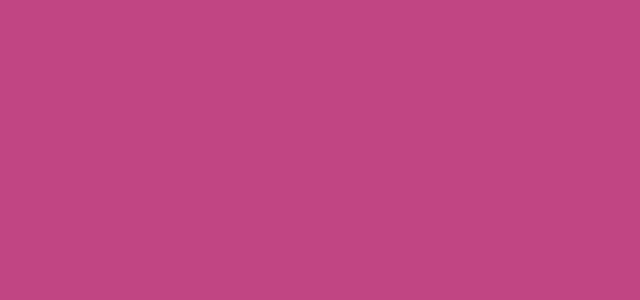
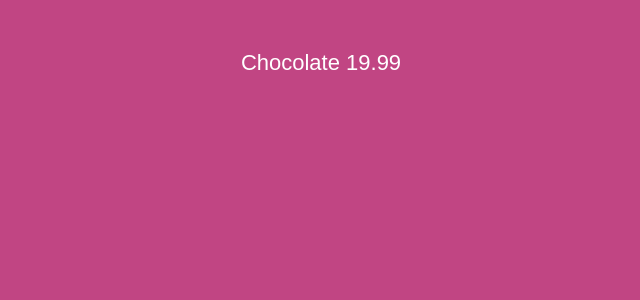
Before and after one commit to mayconjardim/donuts, an Angular app: page / in a window 1280 px wide. Shown: the top 300 px of the page, without its empty margins (319-959 px from the left). Built offline with nearby package versions, Linux system fonts and the light colour scheme; a web font is replaced by a local one.

Commit message:
Donut list component e  donut model

```diff
--- /dev/null
+++ b/src/app/admin/containers/donut-list/donut-list.component.ts
@@ -0,0 +1,48 @@
+import { Component, OnInit } from '@angular/core';
+import { Donut } from '../../models/donut.model';
+
+@Component({
+  selector: 'donut-list',
+  template: `
+    <div>
+      <div>
+        {{ donut.name }}
+        {{ donut.price }}
+      </div>
+    </div>
+  `,
+  styles: [],
+})
+export class DonutListComponent implements OnInit {
+  donut!: any;
+  donuts!: Donut[];
+  constructor() {}
+
+  ngOnInit(): void {
+    this.donuts = [
+      {
+        id: 'y8z0s',
+        name: 'Chocolate',
+        icon: 'just-chocolate',
+        price: 19.99,
+        description: 'Apenas para os viciados em chocolate.',
+      },
+      {
+        id: 'w47ws',
+        name: 'Caldas de Chocolate',
+        icon: 'glazed-fudge',
+        price: 12.99,
+        description: 'A Perfeição ',
+      },
+      {
+        id: 'f84ds',
+        name: 'Caramelo',
+        icon: 'caramel-swirl',
+        price: 17.99,
+        description: 'O Sabor impecavel',
+      },
+    ];
+
+    this.donut = this.donuts[0];
+  }
+}
--- a/src/app/app.component.ts
+++ b/src/app/app.component.ts
@@ -2,7 +2,11 @@ import { Component, OnInit } from '@angular/core';
 
 @Component({
   selector: 'app-root',
-  template: ` <div class="app"></div> `,
+  template: `
+    <div class="app">
+      <donut-list></donut-list>
+    </div>
+  `,
   styles: [
     `
       .app {
```
Also changed, not shown: src/app/admin/admin.module.ts (+5 -7 lines), src/app/admin/models/donut.model.ts (added, +7 -0 lines).
